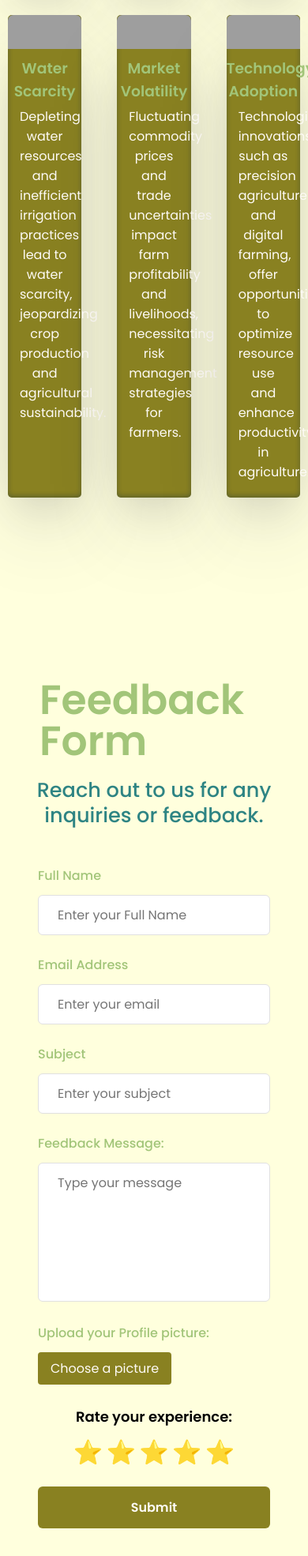
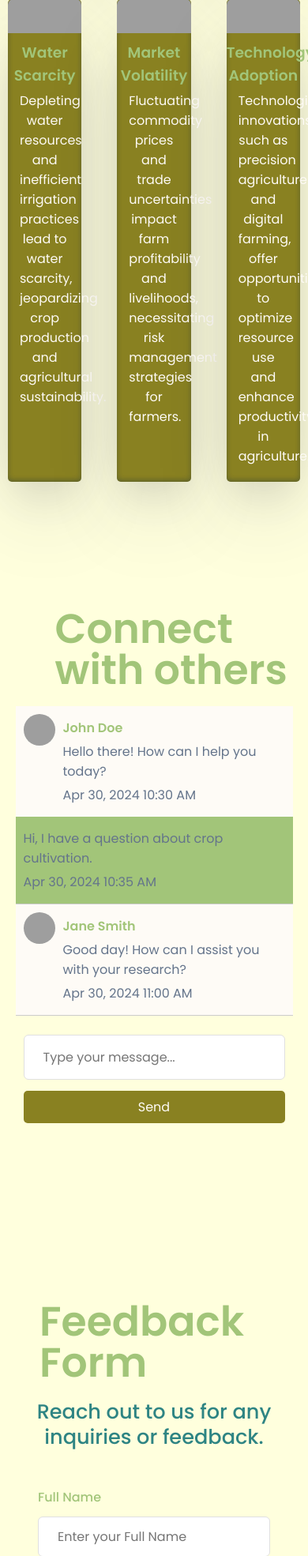
Before and after one commit to sagarhaldhar/KisaanSevaWeb, a Django app: page / in a window 390 px wide; the page is wider, and only the part inside the window is pictured. Shown: the part 2635-4605 px from the top of that part at 79% size. Run offline with Django 5.2, Linux system fonts and the light colour scheme; grey boxes are pictures that could not be loaded.

Commit message:
add chat functionality

```diff
--- /dev/null
+++ b/Farmer-website-main/FarmerApp/HomeScreens/templates/chatwithus/chatwithus.html
@@ -0,0 +1,57 @@
+<!DOCTYPE html>
+{% load static %}
+<html lang="en">
+
+<head>
+    <meta charset="UTF-8">
+    <meta name="viewport" content="width=device-width, initial-scale=1.0">
+    <title>Farming Chat</title>
+
+    <link rel="stylesheet" href='{%static "css/chatwithus/chatwithus.css"%}' />
+</head>
+
+<body>
+    <div class="chat-container">
+        <div class="chat-box farmer">
+            <div class="chat-container_heading">Connect with others</div>
+            <div class="chat-message received">
+                <div class="avatar">
+                    <img src="https://images.pexels.com/photos/14915250/pexels-photo-14915250.jpeg?auto=compress&cs=tinysrgb&w=600"
+                        alt="Farmer Avatar">
+                </div>
+                <div class="message-info">
+                    <p class="name">John Doe</p>
+                    <p class="message-text">Hello there! How can I help you today?</p>
+                    <p class="timestamp">Apr 30, 2024 10:30 AM</p>
+                </div>
+            </div>
+            <div class="chat-message sent">
+                <div class="message-info">
+                    <p class="message-text">Hi, I have a question about crop cultivation.</p>
+                    <p class="timestamp">Apr 30, 2024 10:35 AM</p>
+                </div>
+            </div>
+            <!-- More chat messages from the farmer here -->
+        </div>
+        <div class="chat-box research-scholar">
+            <div class="chat-message received">
+                <div class="avatar">
+                    <img src="https://images.pexels.com/photos/5933419/pexels-photo-5933419.jpeg?auto=compress&cs=tinysrgb&w=600"
+                        alt="Research Scholar Avatar">
+                </div>
+                <div class="message-info">
+                    <p class="name">Jane Smith</p>
+                    <p class="message-text">Good day! How can I assist you with your research?</p>
+                    <p class="timestamp">Apr 30, 2024 11:00 AM</p>
+                </div>
+            </div>
+            <!-- More chat messages from the research scholar here -->
+        </div>
+        <div class="input-box">
+            <input type="text" placeholder="Type your message...">
+            <button>Send</button>
+        </div>
+    </div>
+</body>
+
+</html>
--- a/Farmer-website-main/FarmerApp/HomeScreens/templates/home/index.html
+++ b/Farmer-website-main/FarmerApp/HomeScreens/templates/home/index.html
@@ -4,8 +4,8 @@
 
 <head>
   <title>Kissan Seva</title>
-  <link rel="stylesheet" href="{%static 'css/home/index.css/'%}" />
-  <link rel="stylesheet" href="{%static 'css/navber/navber.css/'%}" />
+  <link rel="stylesheet" href="{%static 'css/home/index.css'%}" />
+  <link rel="stylesheet" href="{%static 'css/navber/navber.css'%}" />
   <link rel="stylesheet"
     href="https://fonts.googleapis.com/css2?family=Material+Symbols+Outlined:opsz,wght,FILL,GRAD@20..48,100..700,0..1,-50..200" />
 
@@ -215,7 +215,9 @@
         </ul>
       </section>
     </div>
-
+    <section>
+      {% include 'chatwithus/chatwithus.html' %}
+    </section>
 
     <section>
       {% include 'feedbackform/feedbackform.html' %}
--- a/Farmer-website-main/FarmerApp/HomeScreens/templates/services/services.html
+++ b/Farmer-website-main/FarmerApp/HomeScreens/templates/services/services.html
@@ -1,13 +1,12 @@
+<!DOCTYPE html>
 {% load static %}
-
-<!DOCTYPE html>
 <html lang="en">
 
 <head>
   <meta charset="UTF-8" />
   <meta name="viewport" content="width=device-width, initial-scale=1.0" />
   <title>Our Services</title>
-  <link rel="stylesheet" href="{%static 'css/services/services.css/'%}" />
+  <link rel="stylesheet" href='{%static "css/services/services.css"%} ' />
   <style>
     #services {
       max-height: 100vh;
@@ -70,7 +69,7 @@
       margin-bottom: 40px;
       width: calc(100% / 3 - 30px);
       text-align: center;
-      transition: transform 0.4s ease-in-out;
+      j transition: transform 0.4s ease-in-out;
     }
 
     .portfolio .cards .card {
@@ -91,6 +90,7 @@
       margin-bottom: 20px;
       border-radius: 100%;
       object-fit: cover;
+      margin: auto;
     }
 
     .portfolio .card img {
--- /dev/null
+++ b/Farmer-website-main/FarmerApp/static/css/chatwithus/chatwithus.css
@@ -0,0 +1,109 @@
+.chat-container_heading {
+  color: var(--heading-color);
+  line-height: 1;
+  font-size: 52px;
+  display: flex;
+  justify-content: center;
+  margin: 20px 0 20px 50px;
+  /* box-sizing: none !important; */
+  font-weight: 800;
+
+  cursor: pointer;
+}
+
+.chat-container {
+  width: 90%;
+  max-width: 100%;
+  margin: 20px auto;
+
+  border-radius: 5px;
+  overflow: hidden;
+}
+
+.chat-box {
+  border-bottom: 1px solid #ccc;
+}
+
+.chat-message {
+  display: flex;
+  padding: 10px;
+}
+
+.avatar {
+  margin-right: 10px;
+}
+
+.avatar img {
+  width: 40px;
+  height: 40px;
+  border-radius: 50%;
+}
+
+.message-info {
+  flex: 1;
+}
+
+.message-info p {
+  margin: 5px 0;
+  color: var(--text-light);
+}
+
+.name {
+  font-weight: bold;
+  color: var(--heading-color) !important;
+}
+
+.received {
+  background: var(--text-color);
+}
+
+.sent {
+  background-color: var(--heading-color);
+
+  justify-content: flex-end;
+}
+
+.input-box {
+  display: flex;
+  align-items: center;
+  flex-direction: column;
+  padding: 10px;
+}
+
+.input-box input {
+  width: 100%;
+
+  flex: 1;
+
+  margin: 14px auto;
+
+  padding: 15px 24px;
+  border-radius: 6px;
+  border: 1px solid #e0e0e0;
+  background: white;
+
+  font-size: 16px;
+  color: #6b7280;
+
+  outline: none;
+  resize: none;
+}
+
+.input-box button {
+  padding: 8px 20px;
+  border: none;
+  border-radius: 5px;
+  background-color: var(--nav-color);
+  color: var(--text-color);
+  cursor: pointer;
+}
+
+.input-box button:hover {
+  background-color: #45a049;
+}
+
+@media (max-width: 600px) {
+  .chat-container {
+    max-width: 100%;
+  }
+}
--- a/Farmer-website-main/FarmerApp/static/css/feedbackform/feedbackform.css
+++ b/Farmer-website-main/FarmerApp/static/css/feedbackform/feedbackform.css
@@ -175,7 +175,7 @@ form {
 .custom-file-input {
   display: inline-block;
   padding: 8px 16px;
-  background-color: var(--nav-color);
+  background-color: var(--body-color);
   color: var(--text-color);
   border: none;
   border-radius: 4px;
--- a/Farmer-website-main/FarmerApp/static/css/home/index.css
+++ b/Farmer-website-main/FarmerApp/static/css/home/index.css
@@ -114,6 +114,7 @@ footer {
   color: var(--heading-color);
   font-size: 1.6em;
   white-space: nowrap;
+  margin-bottom: 15px;
 }
 
 .footer-ul {
```
